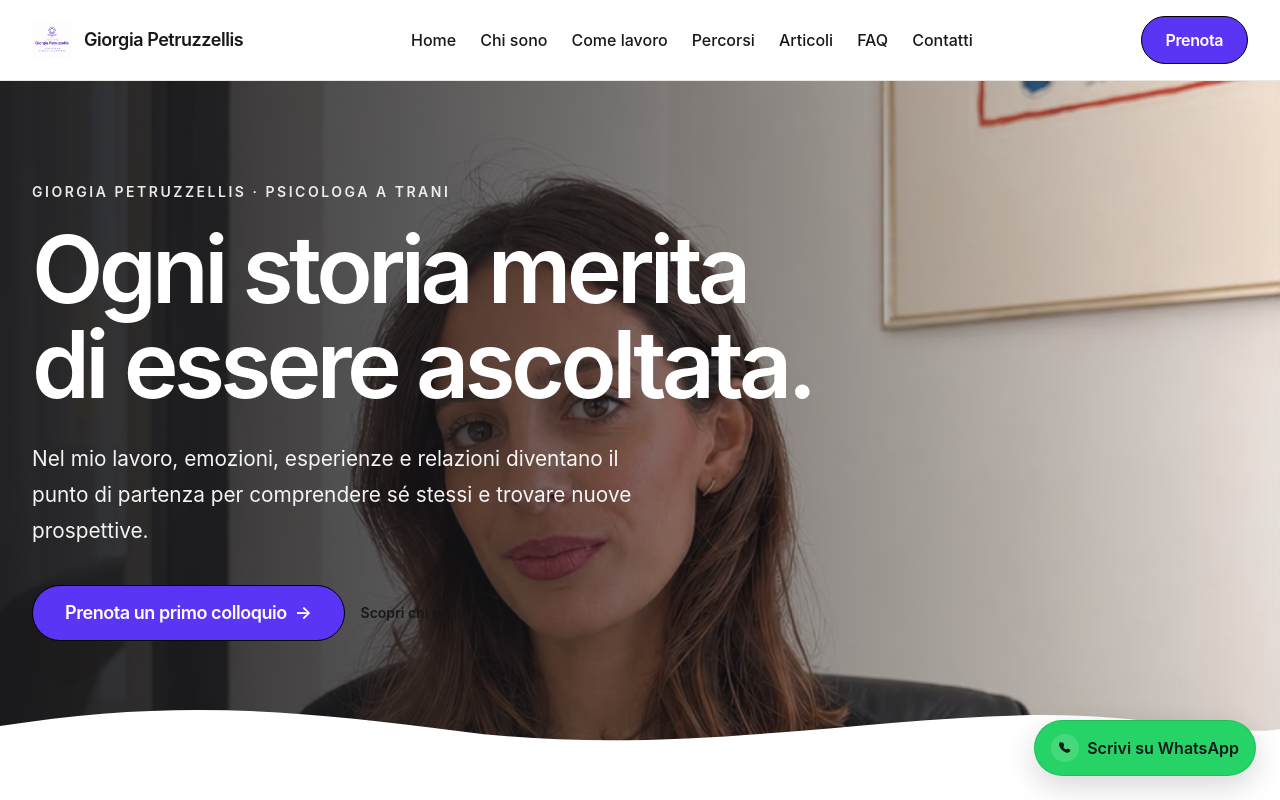
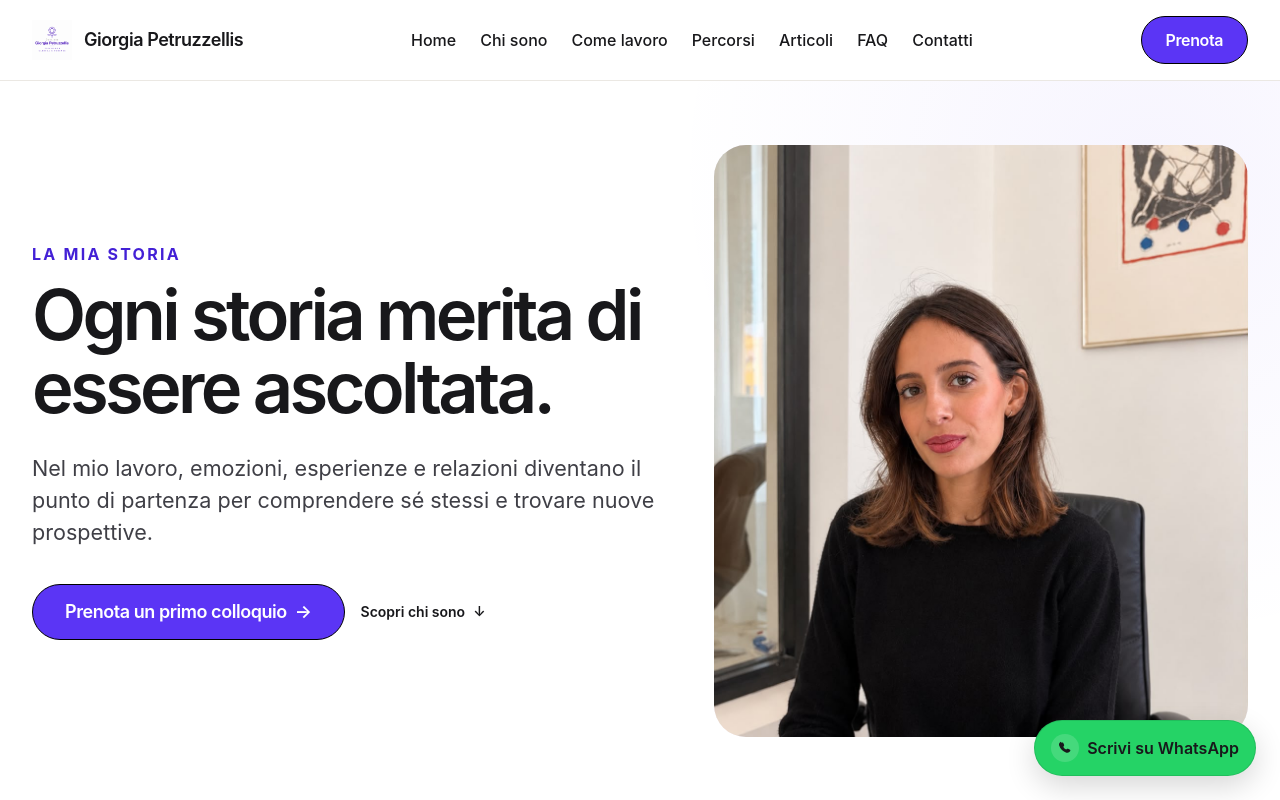
Before and after one commit to Yvanesse/giorgia-psychologist, a Next.js app: page /chi-sono in a window 1280 px wide. Shown: the top 800 px of the page. Built offline with nearby package versions, Linux system fonts and the light colour scheme.

Commit message:
design: align Chi sono intro with homepage photo and typography layout

```diff
--- a/src/app/chi-sono/page.tsx
+++ b/src/app/chi-sono/page.tsx
@@ -1,6 +1,7 @@
 import type { Metadata } from "next";
 
 import { Button, Container } from "@/components/ui";
+import { LocalPhoto } from "@/components/sections/LocalPhoto";
 
 export const metadata: Metadata = {
   title: "Chi sono | Giorgia Petruzzellis, Psicologa a Trani",
@@ -93,43 +94,42 @@ export default function AboutPage() {
 
   return (
     <main id="main-content">
-      {/* Image-led hero, inspired by the reference layout but using this site's existing brand colors. */}
-      <section className="relative isolate overflow-hidden bg-ink" id="chi-sono" aria-labelledby="about-title">
-        {/* eslint-disable-next-line @next/next/no-img-element */}
-        <img
-          alt="Giorgia Petruzzellis, psicologa clinica e forense nel suo studio"
-          className="absolute inset-0 -z-20 size-full object-cover object-[center_27%] lg:object-[center_37%]"
-          src="/images/giorgia-hero-final.jpg"
-          width={1086}
-          height={1448}
-          fetchPriority="high"
-        />
-        <div aria-hidden="true" className="absolute inset-0 -z-10 bg-gradient-to-t from-[#18181b] via-[#18181b]/65 to-transparent lg:bg-gradient-to-r lg:from-[#18181b]/95 lg:via-[#18181b]/55 lg:to-transparent" />
-        <Container variant="wide" className="relative flex min-h-[43rem] flex-col justify-end pb-24 pt-24 sm:min-h-[45rem] sm:pb-28 lg:min-h-[42rem] lg:pb-28">
-          <div className="max-w-[49rem]">
-            <p className="text-sm font-semibold uppercase tracking-[.18em] text-white/90">Giorgia Petruzzellis · Psicologa a Trani</p>
-            <h1 id="about-title" className="mt-5 text-[clamp(2.65rem,7.6vw,5.8rem)] font-semibold leading-[1.03] tracking-[-.05em] text-white">
+      <section className="hero-surface overflow-hidden pb-10 pt-8 sm:pb-16 sm:pt-14 lg:pb-20 lg:pt-16" id="chi-sono" aria-labelledby="about-title">
+        <Container variant="wide">
+          <div className="grid items-center gap-7 sm:gap-10 lg:grid-cols-[1.08fr_.92fr] lg:gap-14">
+            <div className="max-w-3xl">
+              <p className="section-label">La mia storia</p>
+              <h1 id="about-title" className="mt-3 text-[2.65rem] font-semibold leading-[1.04] tracking-[-0.052em] text-ink min-[390px]:text-5xl sm:text-[3.5rem] lg:text-[4.4rem]">
                 Ogni storia merita di essere ascoltata.
               </h1>
-            <p className="mt-5 max-w-[39rem] text-[1.05rem] leading-7 text-white/95 sm:mt-7 sm:text-[1.3rem] sm:leading-9">
+              <p className="mt-5 max-w-2xl text-[1.15rem] leading-8 text-ink-soft sm:mt-7 sm:text-[1.35rem]">
                 Nel mio lavoro, emozioni, esperienze e relazioni diventano il punto di partenza per comprendere sé stessi e trovare nuove prospettive.
               </p>
-            <div className="mt-8 flex flex-wrap items-center gap-4 sm:mt-9">
+              <div className="mt-7 flex flex-wrap items-center gap-4 sm:mt-9">
                 <Button href="/prenota" className="w-full sm:w-auto" size="lg">
                   Prenota un primo colloquio <span aria-hidden="true">→</span>
                 </Button>
-              <a className="inline-flex min-h-11 items-center gap-2 text-sm font-semibold text-white underline decoration-white/60 underline-offset-8 transition-colors hover:text-white/80 focus-visible:outline focus-visible:outline-2 focus-visible:outline-offset-4 focus-visible:outline-white" href="#presentazione">
-                Scopri chi sono <span aria-hidden="true">↓</span>
+                <a className="inline-flex min-h-11 items-center text-sm font-semibold text-ink-soft underline decoration-primary/50 underline-offset-8 transition-colors hover:text-primary focus-visible:outline focus-visible:outline-2 focus-visible:outline-offset-4 focus-visible:outline-primary" href="#presentazione">
+                  Scopri chi sono <span aria-hidden="true" className="ml-2">↓</span>
                 </a>
               </div>
             </div>
+            <LocalPhoto
+              asset={{
+                src: "/images/giorgia-hero-final.jpg",
+                alt: "Ritratto della Dott.ssa Giorgia Petruzzellis",
+                width: 1086,
+                height: 1448,
+              }}
+              className="aspect-[4/4.6] max-h-[37rem] rounded-[2rem] lg:justify-self-end lg:w-full"
+              placeholder="Giorgia Petruzzellis"
+              sizes="(min-width: 1024px) 42vw, 100vw"
+            />
+          </div>
         </Container>
-        <svg aria-hidden="true" className="absolute -bottom-px left-0 h-9 w-full fill-white sm:h-14" viewBox="0 0 1440 68" preserveAspectRatio="none">
-          <path d="M0 34C190 2 322 13 515 40C770 77 1024 11 1221 22C1320 28 1394 45 1440 38V68H0Z" />
-        </svg>
       </section>
 
-      <section className="scroll-mt-24 bg-white pb-20 pt-10 sm:pb-28 sm:pt-16" id="presentazione" aria-labelledby="intro-title">
+      <section className="scroll-mt-24 bg-white pb-20 pt-7 sm:pb-28 sm:pt-12" id="presentazione" aria-labelledby="intro-title">
         <Container variant="wide">
           <div className="mx-auto max-w-[53rem]">
             <div>
```
Lines whose indentation alone changed are shown as unchanged.
